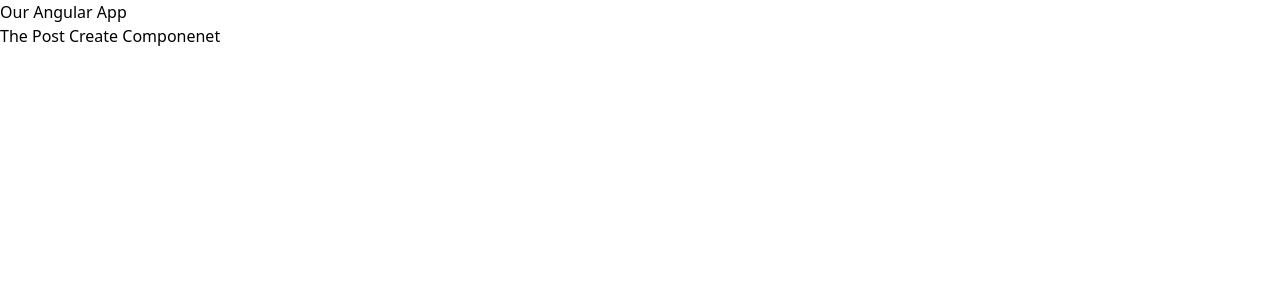
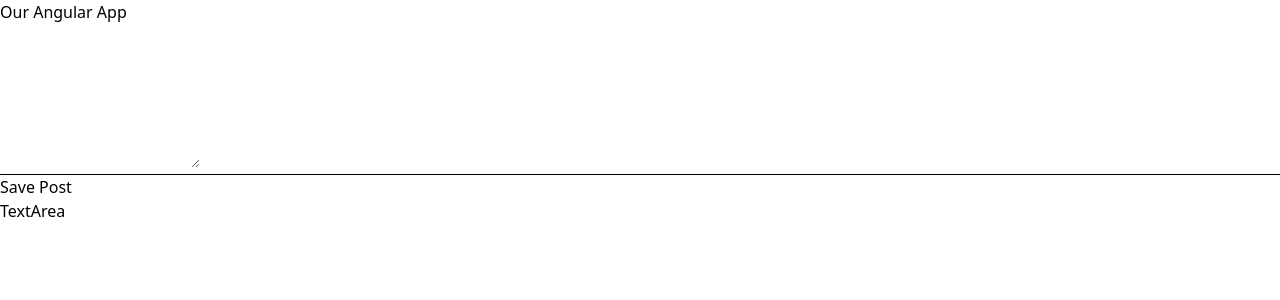
Before and after one commit to rehanulhb/angular_nodejs, an Angular app: page / in a window 1280 px wide. Shown: the top 300 px of the page. Built offline with nearby package versions, Linux system fonts and the light colour scheme.

Commit message:
Testing the User Input working for Angular 21

```diff
--- a/src/app/app.ts
+++ b/src/app/app.ts
@@ -1,6 +1,7 @@
 import { Component, signal } from '@angular/core';
 // import { RouterOutlet } from '@angular/router';
 import { PostCreateComponent } from './posts/post-create/post-create.component';
+import { FormsModule } from '@angular/forms';
 
 @Component({
   selector: 'app-root',
--- a/src/app/posts/post-create/post-create.component.html
+++ b/src/app/posts/post-create/post-create.component.html
@@ -1 +1,4 @@
-<h2>The Post Create Componenet</h2>
+<textarea rows="6" [(ngModel)]="enteredValue"></textarea>
+<hr />
+<button (click)="onAddPost()">Save Post</button>
+<p>{{ newPost }}</p>
--- a/src/app/posts/post-create/post-create.component.ts
+++ b/src/app/posts/post-create/post-create.component.ts
@@ -1,7 +1,16 @@
 import { Component } from '@angular/core';
+import { FormsModule } from '@angular/forms';
 
 @Component({
   selector: 'app-post-create',
+  imports: [FormsModule],
   templateUrl: './post-create.component.html',
 })
-export class PostCreateComponent {}
+export class PostCreateComponent {
+  enteredValue = '';
+  newPost = 'TextArea';
+
+  onAddPost() {
+    this.newPost = this.enteredValue;
+  }
+}
```
